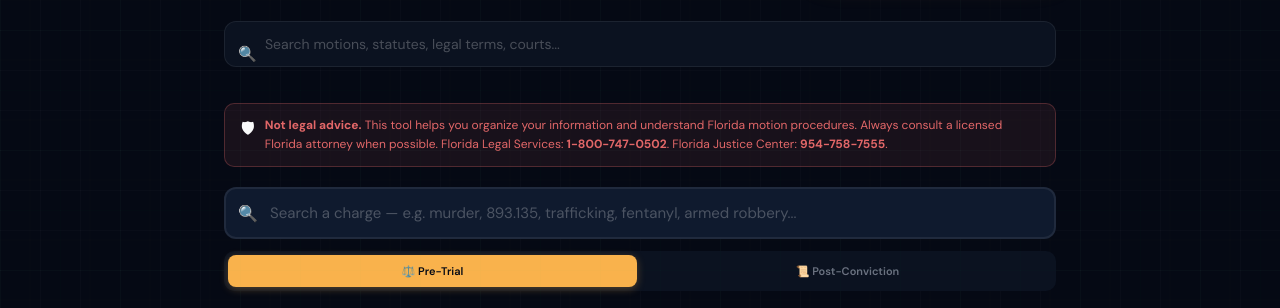
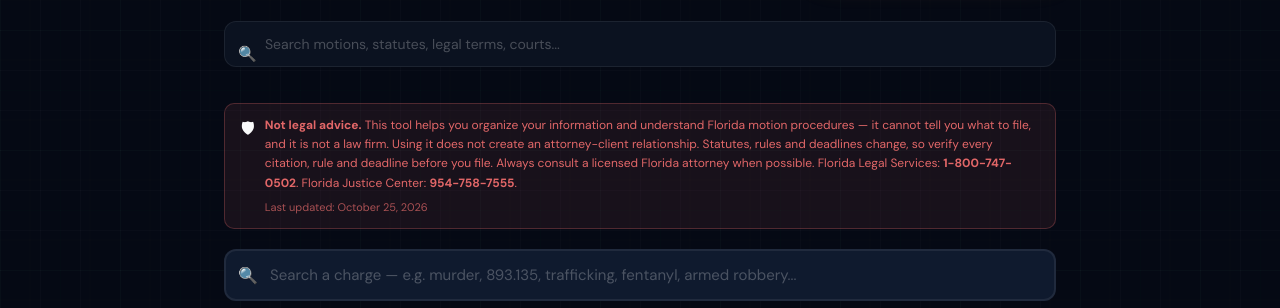
Before and after one commit to DeMack-source/SC-Motion-Builder, a website: page index.html in a window 1280 px wide. Shown: the part 210-518 px from the top of the page. Drawn offline with nearby package versions, Linux system fonts and the light colour scheme.

Commit message:
Expand the not-legal-advice notice on the builder
This tool drafts court filings, so the disclaimer has to say plainly that it is
not a law firm, that using it creates no attorney-client relationship, and that
every citation, rule and deadline must be verified before filing. Add those
clauses plus a last-updated date to the always-visible notice banner, and bump
the service worker cache version so installed clients pick up the new shell.

🤖 Generated with Codebuff
Co-Authored-By: Codebuff <noreply@codebuff.com>

```diff
--- a/app-shell.html
+++ b/app-shell.html
@@ -70,7 +70,7 @@
 
   <div class="notice-banner">
     <div class="icon">🛡</div>
-    <p><strong>Not legal advice.</strong> This tool helps you organize your information and understand Florida motion procedures. Always consult a licensed Florida attorney when possible. Florida Legal Services: <strong>1-800-747-0502</strong>. Florida Justice Center: <strong>954-758-7555</strong>.</p>
+    <p><strong>Not legal advice.</strong> This tool helps you organize your information and understand Florida motion procedures — it cannot tell you what to file, and it is not a law firm. Using it does not create an attorney-client relationship. Statutes, rules and deadlines change, so verify every citation, rule and deadline before you file. Always consult a licensed Florida attorney when possible. Florida Legal Services: <strong>1-800-747-0502</strong>. Florida Justice Center: <strong>954-758-7555</strong>.<span class="notice-meta">Last updated: October 25, 2026</span></p>
   </div>
 
   <div class="pwa-banner" id="pwa-banner" hidden>
--- a/styles.css
+++ b/styles.css
@@ -284,6 +284,7 @@ body::after {
 }
 .notice-banner .icon { font-size: 16px; flex-shrink:0; margin-top:1px; }
 .notice-banner p { font-size: 12px; color: rgba(248,113,113,0.9); line-height: 1.6; }
+.notice-banner .notice-meta { display: block; margin-top: 6px; font-size: 11px; color: rgba(248,113,113,0.65); }
 
 /* ── PWA INSTALL BANNER ── */
 .pwa-banner {
--- a/sw.js
+++ b/sw.js
@@ -1,4 +1,4 @@
-const CACHE = 'sc-motion-v35';
+const CACHE = 'sc-motion-v36';
 
 const ASSETS = [
   './',
```
